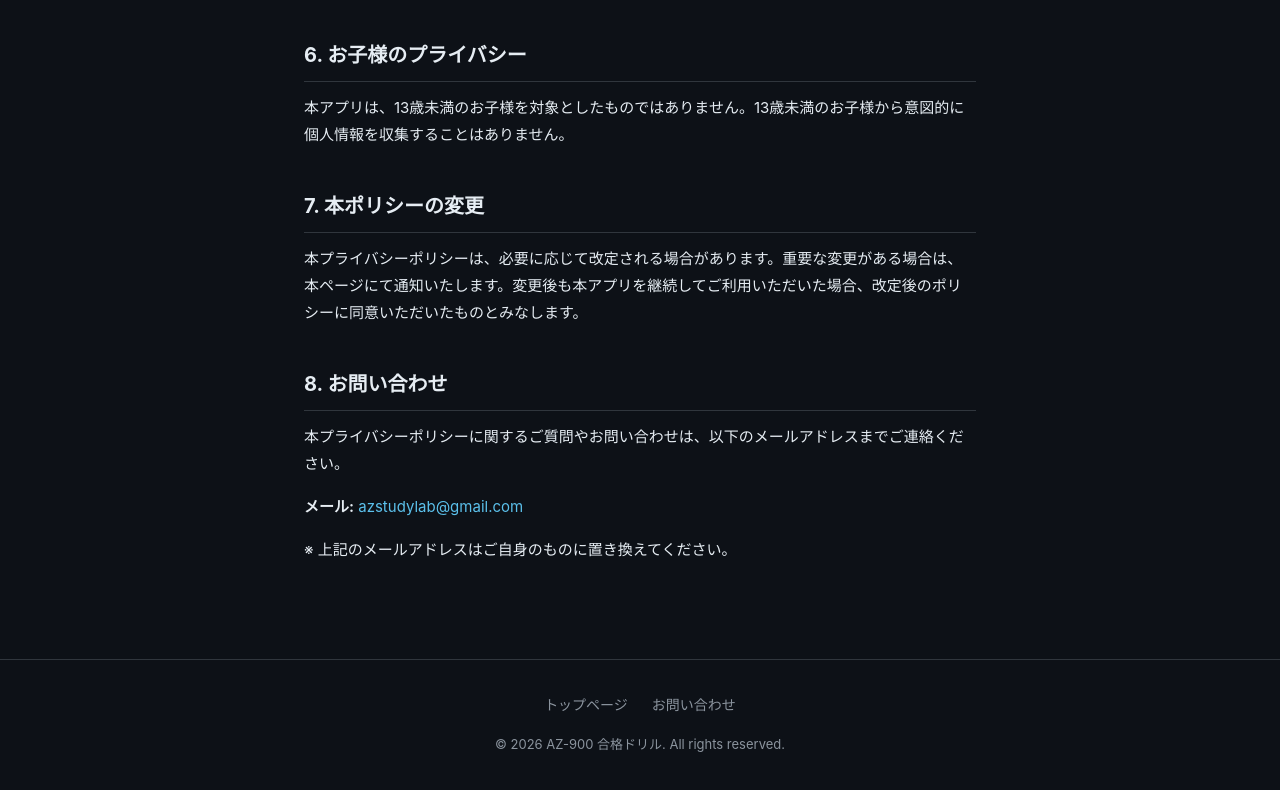
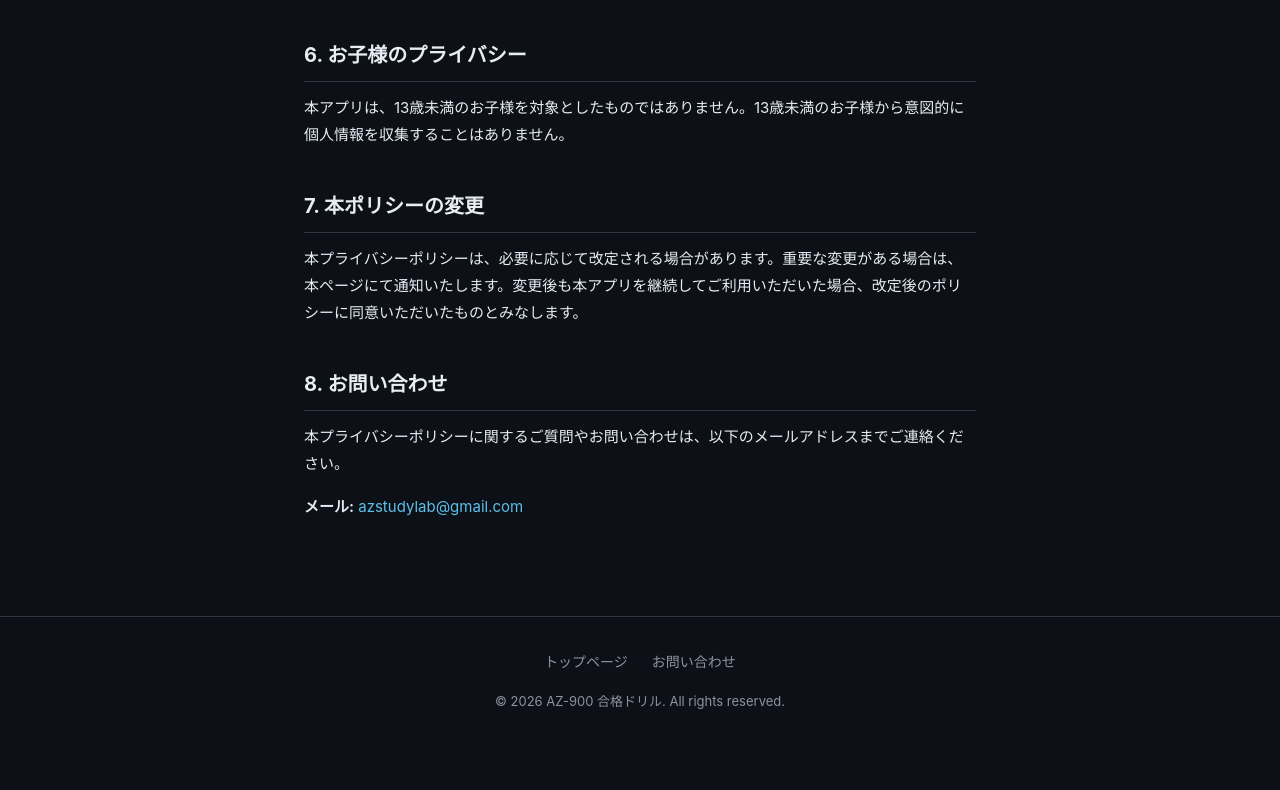
Before and after one commit to azstudylab-star/az900-quiz-app, a plain HTML site: page privacy.html in a window 1280 px wide. Shown: the part 1409-2199 px from the top of the page. After the commit the page ends 2170 px from the top, so only its background shows below. Drawn offline with Linux system fonts and the light colour scheme.

Commit message:
Update privacy.html

```diff
--- a/privacy.html
+++ b/privacy.html
@@ -159,7 +159,6 @@
     <h2>8. お問い合わせ</h2>
     <p>本プライバシーポリシーに関するご質問やお問い合わせは、以下のメールアドレスまでご連絡ください。</p>
     <p><strong>メール:</strong> <a href="mailto:azstudylab@gmail.com">azstudylab@gmail.com</a></p>
-    <p>※ 上記のメールアドレスはご自身のものに置き換えてください。</p>
   </main>
 
   <footer class="footer">
```
